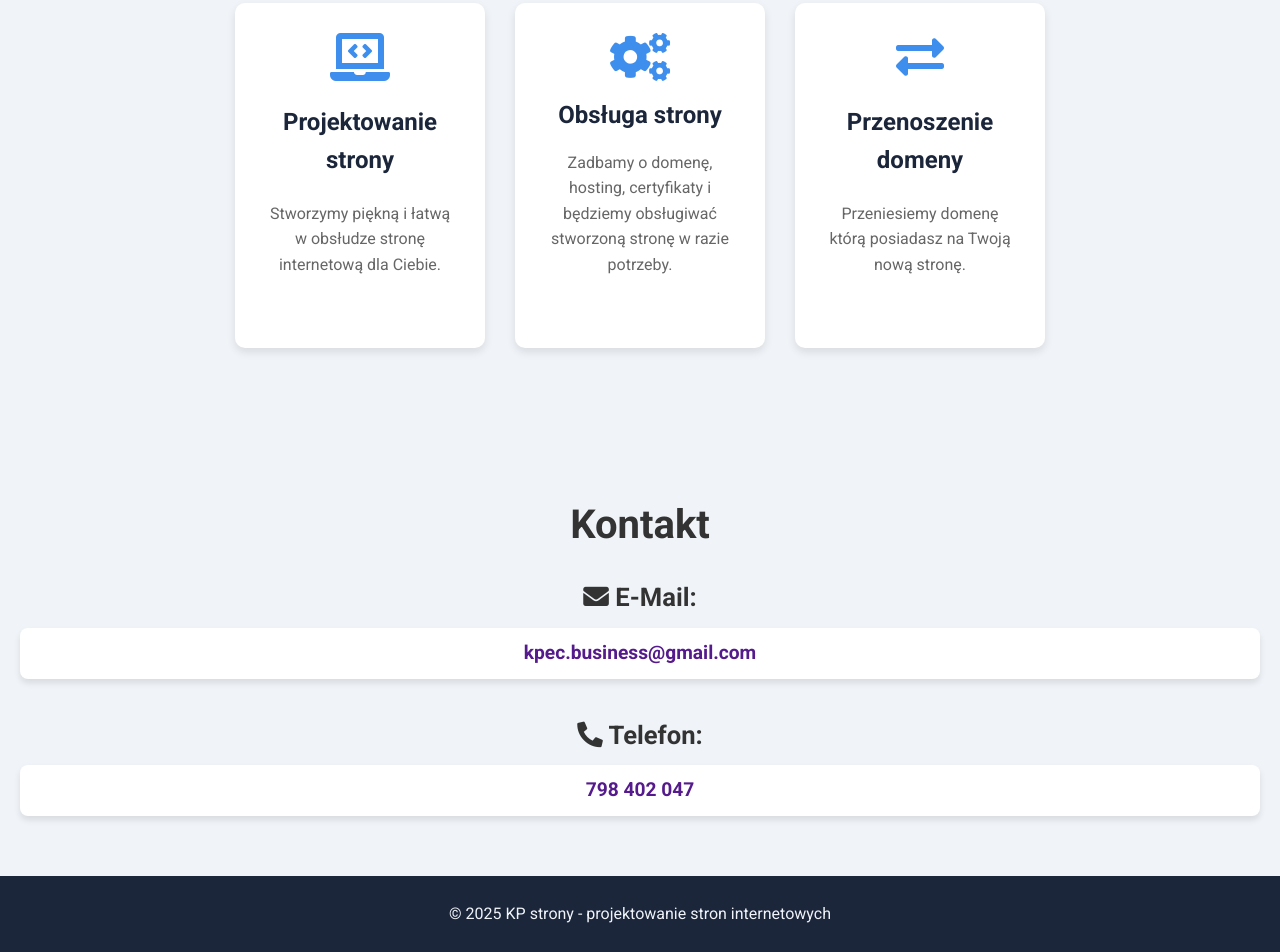
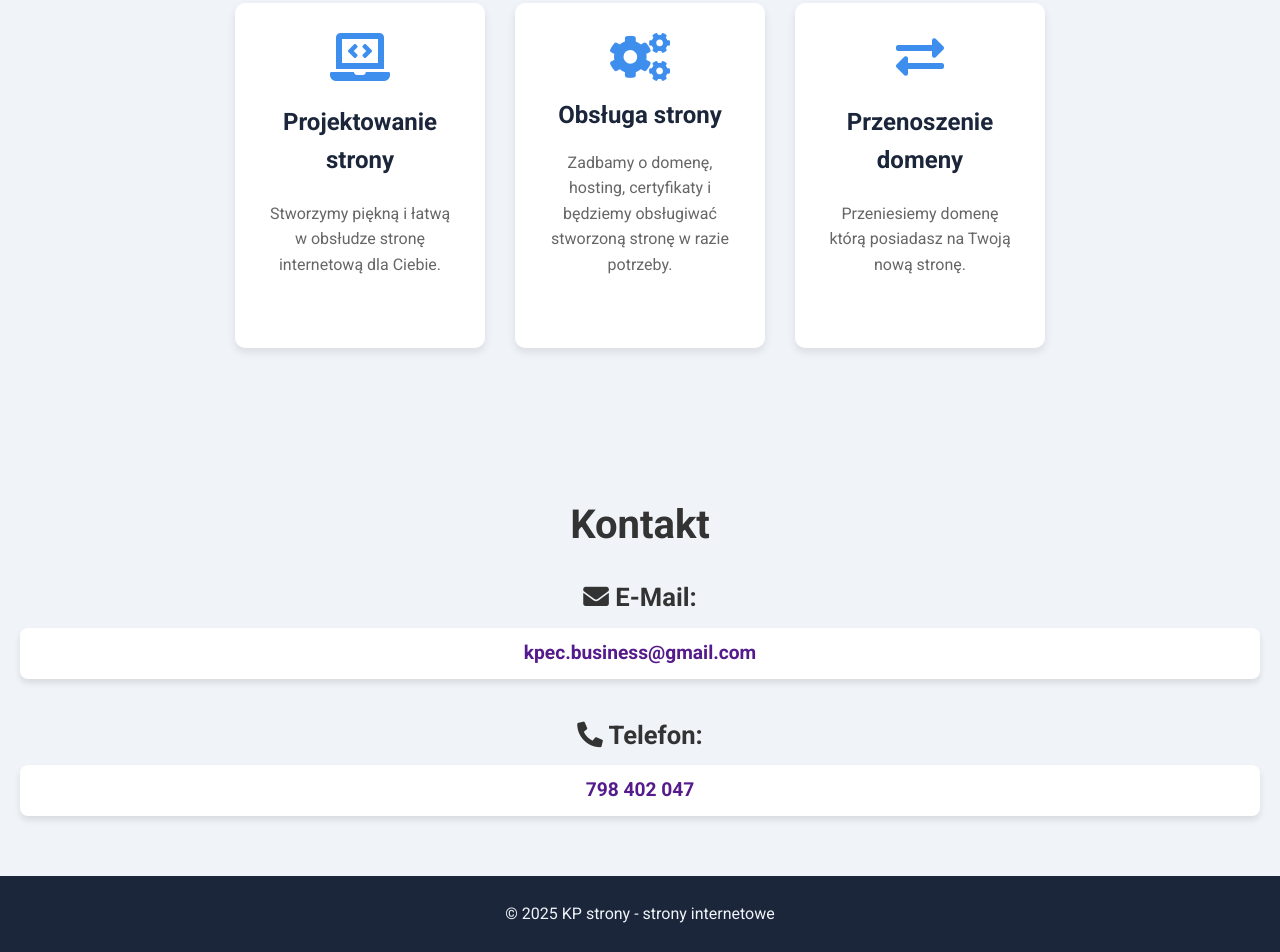
Before and after one commit to kpec-business/kpstrony, a plain HTML site: page index.html in a window 1280 px wide. Shown: the part 1037-1989 px from the top of the page. Drawn offline with nearby package versions, Linux system fonts and the light colour scheme.

Commit message:
Update index.html

```diff
--- a/index.html
+++ b/index.html
@@ -62,7 +62,7 @@
     </section>
 
     <footer>
-        <p>&copy; 2025 KP strony - projektowanie stron internetowych</p>
+        <p>&copy; 2025 KP strony - strony internetowe</p>
     </footer>
     <script>
       function checkVisibility() {
```
